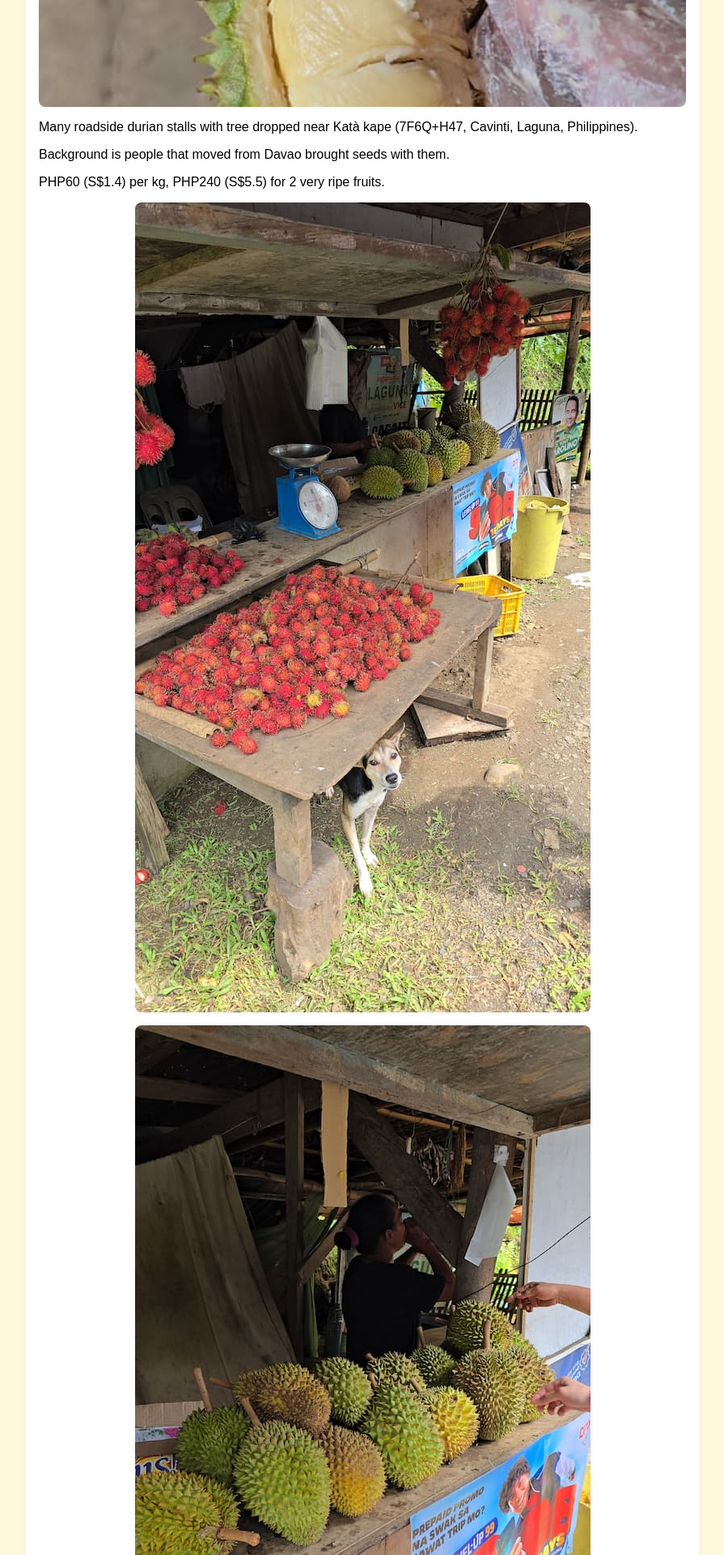
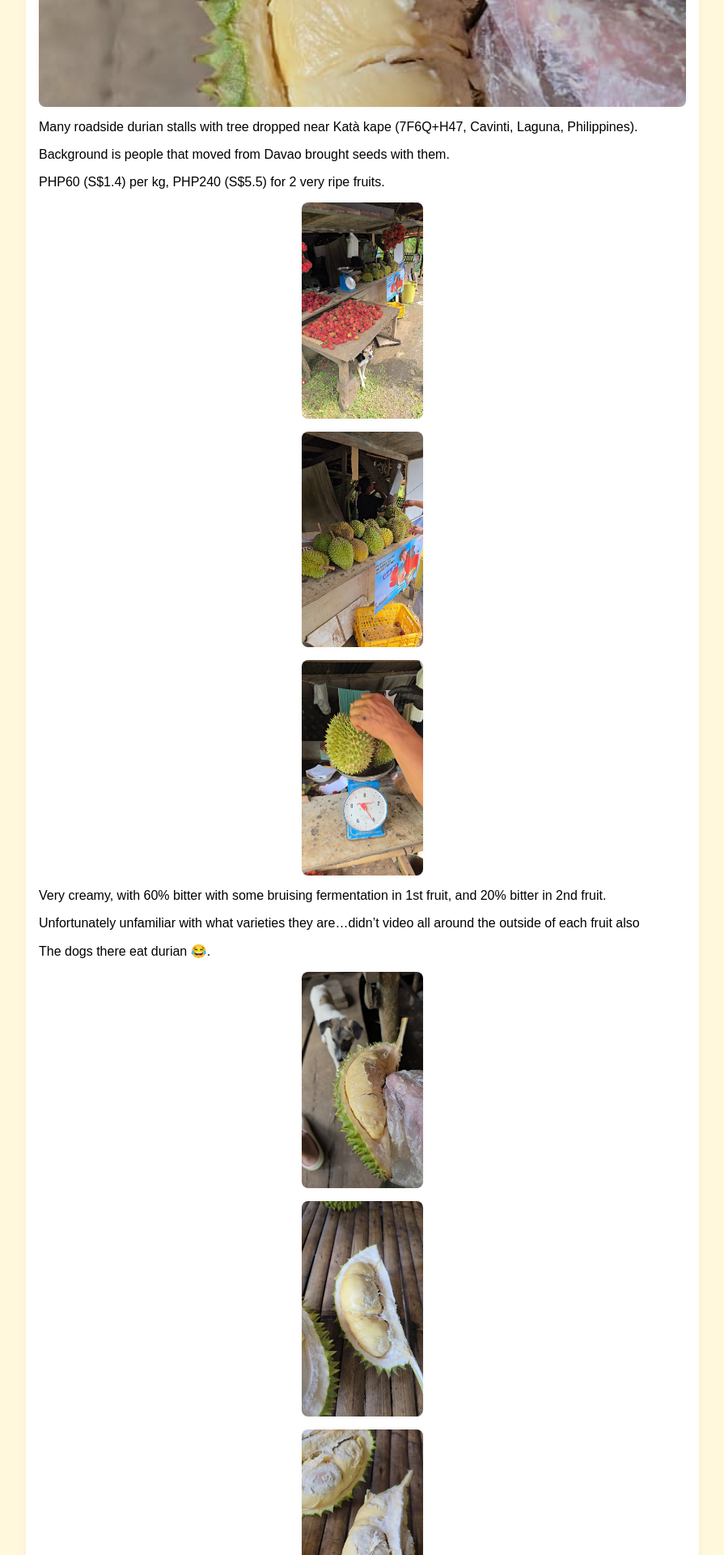
Before and after one commit to yensan57/flabbybeagle, a Jekyll site: the page built from _posts/2025-09-20-philippines-manila-cavite-laguna.md, in a window 1280 px wide. Shown: the part 343-2263 px from the top of the page at 81% size, without its empty margins (192-1087 px from the left). Built offline with Jekyll 4.4.1, drawn with Linux system fonts in a browser that asks for light colours.

Commit message:
Update 2025-09-20-philippines-manila-cavite-laguna.md

```diff
--- a/_posts/2025-09-20-philippines-manila-cavite-laguna.md
+++ b/_posts/2025-09-20-philippines-manila-cavite-laguna.md
@@ -11,9 +11,9 @@
 
 PHP60 (S$1.4) per kg, PHP240 (S$5.5) for 2 very ripe fruits.
 
-<img src="/assets/images/2025-09-20/20250920_132437_small.jpg" alt="cavite_stall">
-<img src="/assets/images/2025-09-20/20250920_132445(0)_small.jpg" alt="cavite_stall">
-<img src="/assets/images/2025-09-20/20250920_132901_small.jpg" alt="cavite_stall">
+<img src="/assets/images/2025-09-20/20250920_132437_small.jpg" class="small-img" alt="cavite_stall">
+<img src="/assets/images/2025-09-20/20250920_132445(0)_small.jpg" class="small-img" alt="cavite_stall">
+<img src="/assets/images/2025-09-20/20250920_132901_small.jpg" class="small-img" alt="cavite_stall">
 
 Very creamy, with 60% bitter with some bruising fermentation in 1st fruit, and 20% bitter in 2nd fruit.
 
@@ -21,9 +21,9 @@
 
 The dogs there eat durian 😂.
 
-<img src="/assets/images/2025-09-20/20250920_135411_small.jpg" alt="cavite_stall">
-<img src="/assets/images/2025-09-20/20250920_132957_small.jpg" alt="cavite_stall">
-<img src="/assets/images/2025-09-20/20250920_133127_small.jpg" alt="cavite_stall">
-<img src="/assets/images/2025-09-20/20250920_133131_small.jpg" alt="cavite_stall">
-<img src="/assets/images/2025-09-20/20250920_133813_small.jpg" alt="cavite_stall">
-<img src="/assets/images/2025-09-20/20250920_134556_small.jpg" alt="cavite_stall">
+<img src="/assets/images/2025-09-20/20250920_135411_small.jpg" class="small-img" alt="cavite_stall">
+<img src="/assets/images/2025-09-20/20250920_132957_small.jpg" class="small-img" alt="cavite_stall">
+<img src="/assets/images/2025-09-20/20250920_133127_small.jpg" class="small-img" alt="cavite_stall">
+<img src="/assets/images/2025-09-20/20250920_133131_small.jpg" class="small-img" alt="cavite_stall">
+<img src="/assets/images/2025-09-20/20250920_133813_small.jpg" class="small-img" alt="cavite_stall">
+<img src="/assets/images/2025-09-20/20250920_134556_small.jpg" class="small-img" alt="cavite_stall">
```
